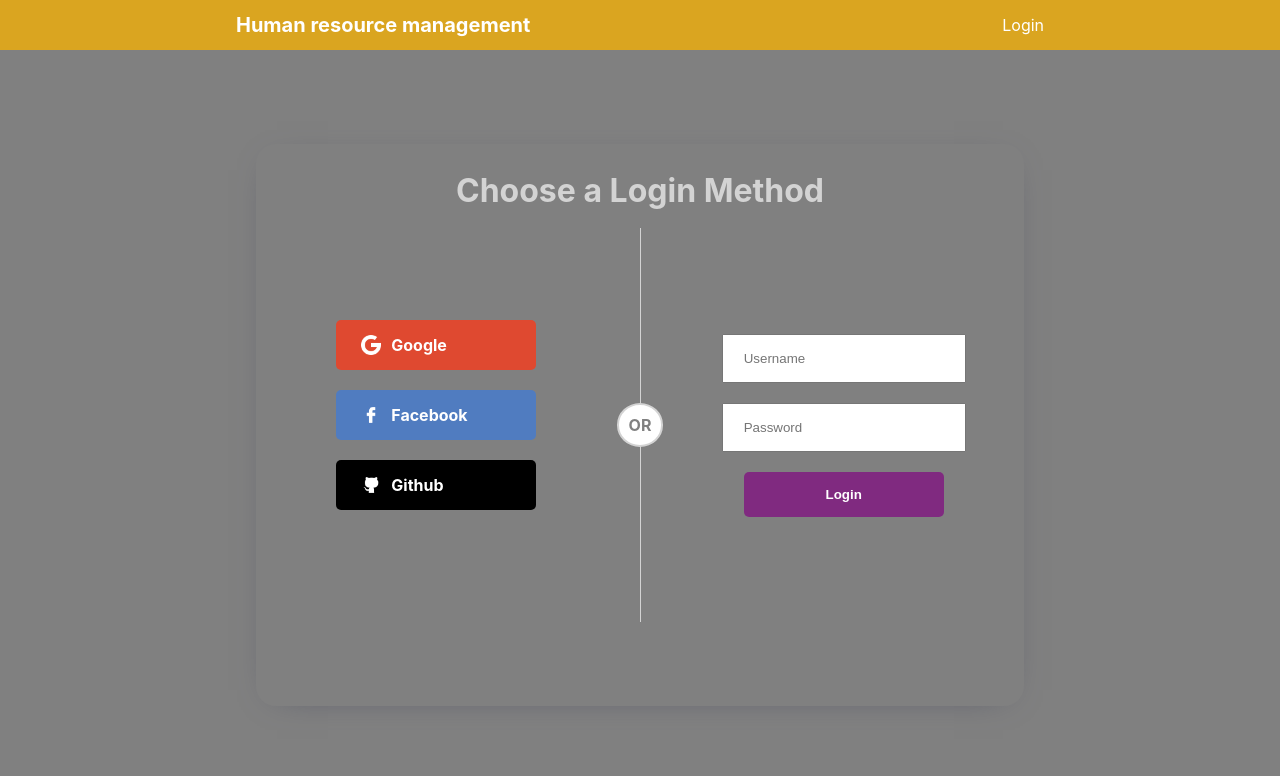
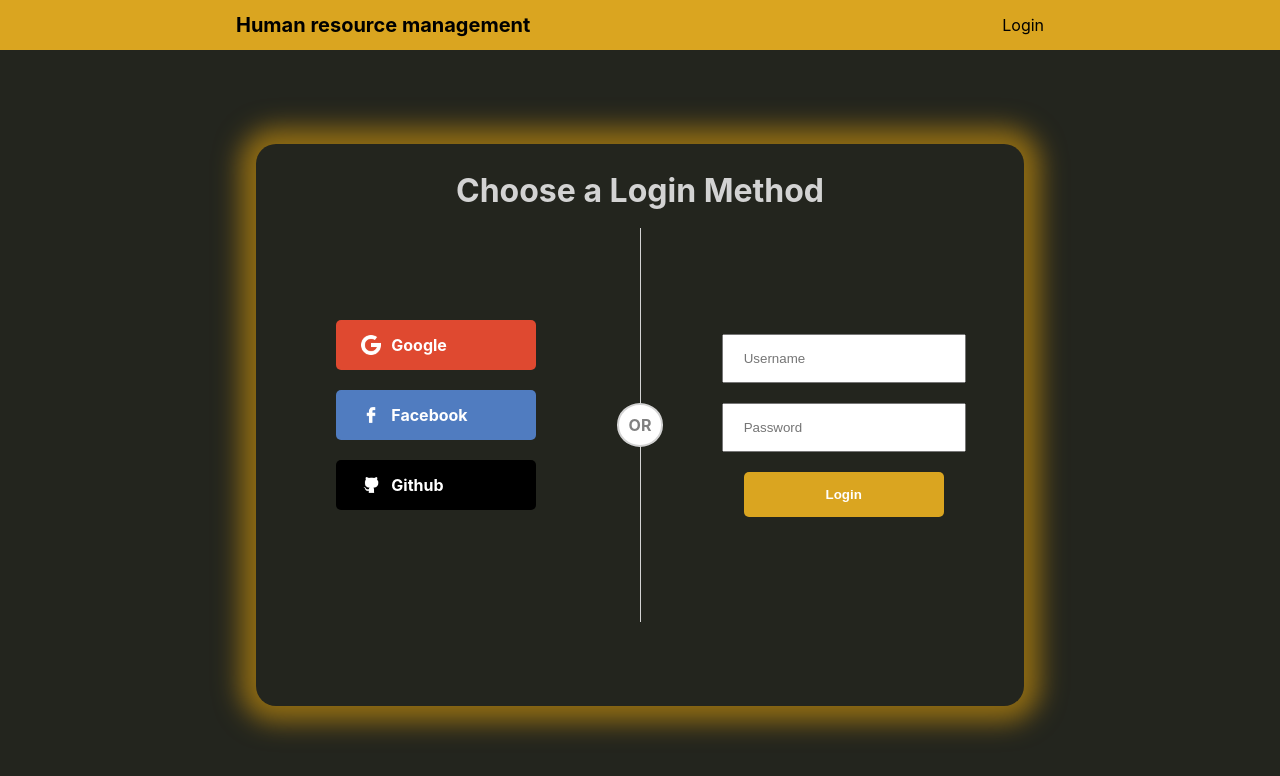
Before and after one commit to kamilpawlica/projekt-inz, a React (Create React App) app in the folder projekt-inz/: page /login in a window 1280 px wide. Shown: the top 776 px of the page. Built offline with nearby package versions, Linux system fonts and the light colour scheme; no server answers.

Commit message:
color fix

```diff
--- a/projekt-inz/src/App.css
+++ b/projekt-inz/src/App.css
@@ -1,10 +1,10 @@
 body{
-  background-color: grey;
+  background-color: rgb(35, 37, 30);
 }
 .navbar {
   height: 50px;
   background-color: goldenrod;
-  color: white;
+  color: black;
   display: flex;
   align-items: center;
   justify-content: space-around;
@@ -48,6 +48,7 @@ body{
   -moz-box-shadow: 0px 0px 26px 16px rgba(144, 108, 19, 1);
   box-shadow: 0px 0px 26px 16px rgba(144, 108, 19, 1);
   border-radius: 20px;
+  color: white;
 }
 
 .img{
@@ -58,7 +59,7 @@ body{
 }
 
 .desc{
-  color: #333;
+  color: white;
   margin-bottom: 20px;
   line-height: 25px;
 }
@@ -66,7 +67,7 @@ body{
 .cardButton{
   border: none;
   border-radius: 10px;
-  background-color: seagreen;
+  background-color: goldenrod;
   padding: 10px;
   font-weight: bold;
   cursor: pointer;
@@ -89,7 +90,7 @@ body{
   padding: 0 100px;
   font-size: 24px;
   font-weight: 300;
-  color: gray;
+  color: white;
   margin-top: 50px;
 }
 
@@ -98,6 +99,11 @@ body{
   padding-top: 50px;
   font-size: 18px;
   line-height: 24px;
+  color: white;
+}
+
+.postTitle{
+  color:wheat;
 }
 
 .login {
@@ -110,9 +116,9 @@ body{
 .wrapper {
   width: 60%;
   height: 75%;
-  -webkit-box-shadow: 0px 5px 33px -21px rgba(66, 68, 90, 1);
-  -moz-box-shadow: 0px 5px 33px -21px rgba(66, 68, 90, 1);
-  box-shadow: 0px 5px 33px -21px rgba(66, 68, 90, 1);
+  -webkit-box-shadow: 0px 0px 26px 16px rgba(144, 108, 19, 1);
+  -moz-box-shadow: 0px 0px 26px 16px rgba(144, 108, 19, 1);
+  box-shadow: 0px 0px 26px 16px rgba(144, 108, 19, 1);
   display: flex;
   align-items: center;
   border-radius: 20px;
@@ -190,7 +196,7 @@ input{
 
 .submit{
   width: 200px;
-  background-color: rgba(128, 0, 128, 0.671);
+  background-color: goldenrod;
   color: white;
   font-weight: bold;
   border: none;
```
